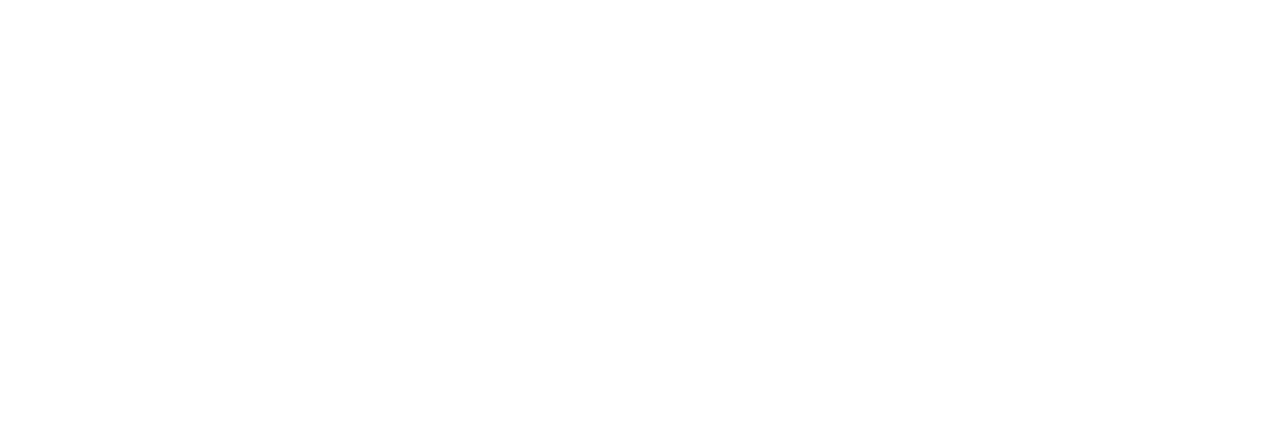
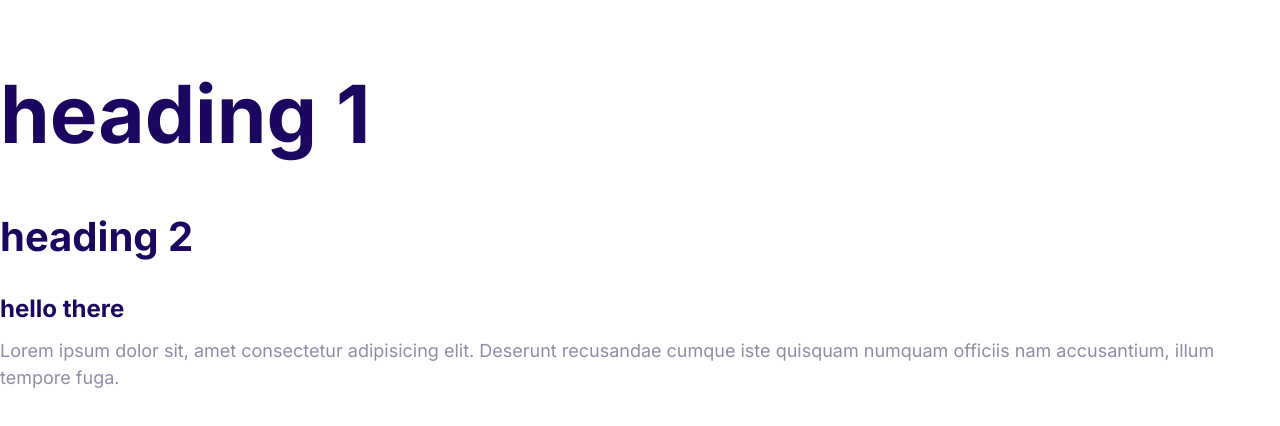
Before and after one commit to tumsif/moshifyfirstwebsite, a plain HTML site: page index.html in a window 1280 px wide. Drawn offline with Linux system fonts and the light colour scheme.

Commit message:
styled our texts

```diff
--- a/css/style.css
+++ b/css/style.css
@@ -7,3 +7,51 @@
   --color-heading: #1b0760;
   --color-body: #918ca4;
 }
+
+html {
+  font-size: 62.5%;
+}
+
+/**/
+/* body properties typography*/
+body {
+  font-family: "Inter", system-ui, -apple-system, BlinkMacSystemFont, "Segoe UI",
+    Roboto, Oxygen, Ubuntu, Cantarell, "Open Sans", "Helvetica Neue", sans-serif;
+  color: var(--color-body);
+  line-height: 1.5;
+  font-size: 2.4rem;
+}
+h1,
+h2,
+h3 {
+  color: var(--color-heading);
+  margin-bottom: 1rem;
+}
+
+h1 {
+  font-size: 7rem;
+}
+h2 {
+  font-size: 4rem;
+}
+
+h3 {
+  font-size: 3rem;
+}
+p {
+  margin-top: 0;
+}
+
+/* media query for devices larger than 1024px*/
+
+@media screen and (min-width: 1024px) {
+  body {
+    font-size: 1.8rem;
+  }
+  h1 {
+    font-size: 8rem;
+  }
+  h3 {
+    font-size: 2.4rem;
+  }
+}
--- a/index.html
+++ b/index.html
@@ -4,8 +4,23 @@
     <meta charset="UTF-8" />
     <meta name="viewport" content="width=device-width, initial-scale=1.0" />
     <title>Document</title>
+    <link rel="preconnect" href="https://fonts.googleapis.com" />
+    <link rel="preconnect" href="https://fonts.gstatic.com" crossorigin />
+    <link
+      href="https://fonts.googleapis.com/css2?family=Inter:wght@400;700&display=swap"
+      rel="stylesheet"
+    />
     <link rel="stylesheet" href="css/normalize.css" />
     <link rel="stylesheet" href="css/style.css" />
   </head>
-  <body></body>
+  <body>
+    <h1>heading 1</h1>
+    <h2>heading 2</h2>
+    <h3>hello there</h3>
+    <p>
+      Lorem ipsum dolor sit, amet consectetur adipisicing elit. Deserunt
+      recusandae cumque iste quisquam numquam officiis nam accusantium, illum
+      tempore fuga.
+    </p>
+  </body>
 </html>
```
